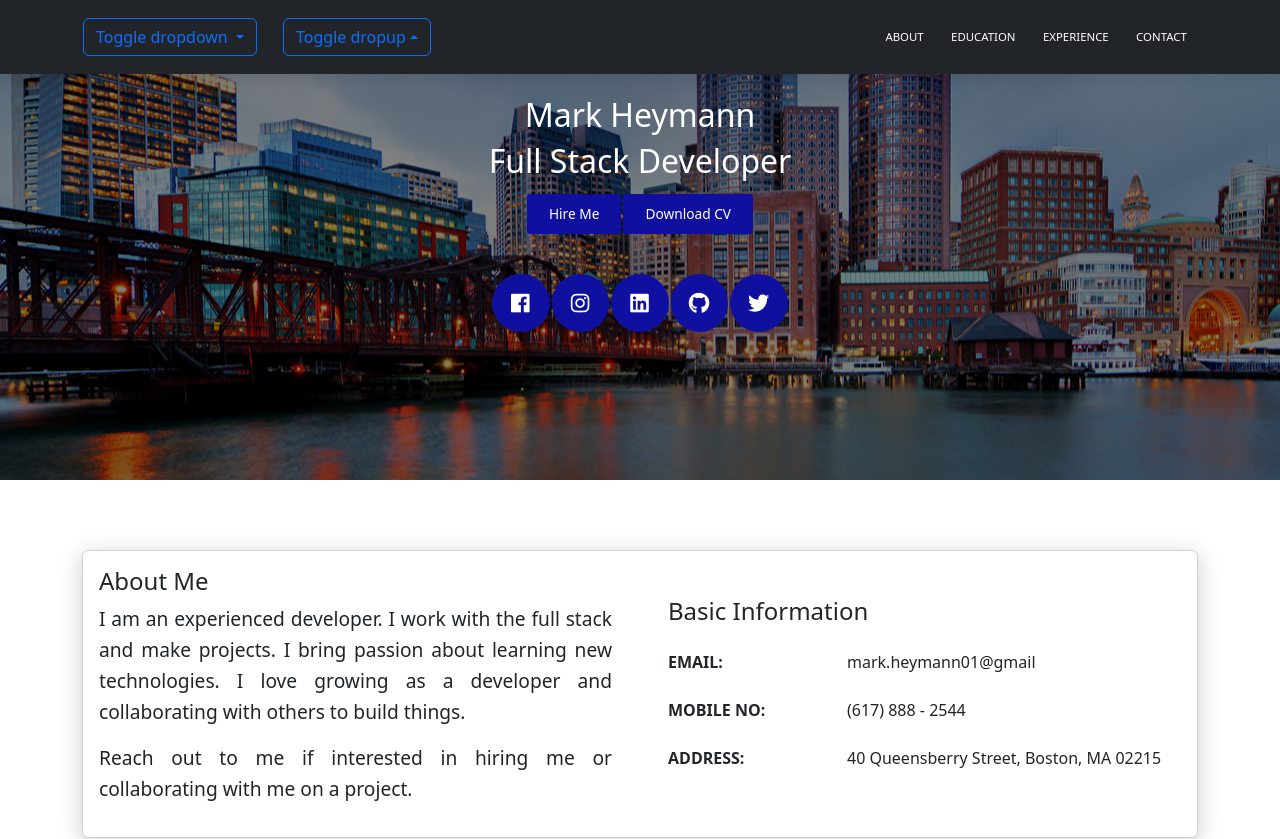
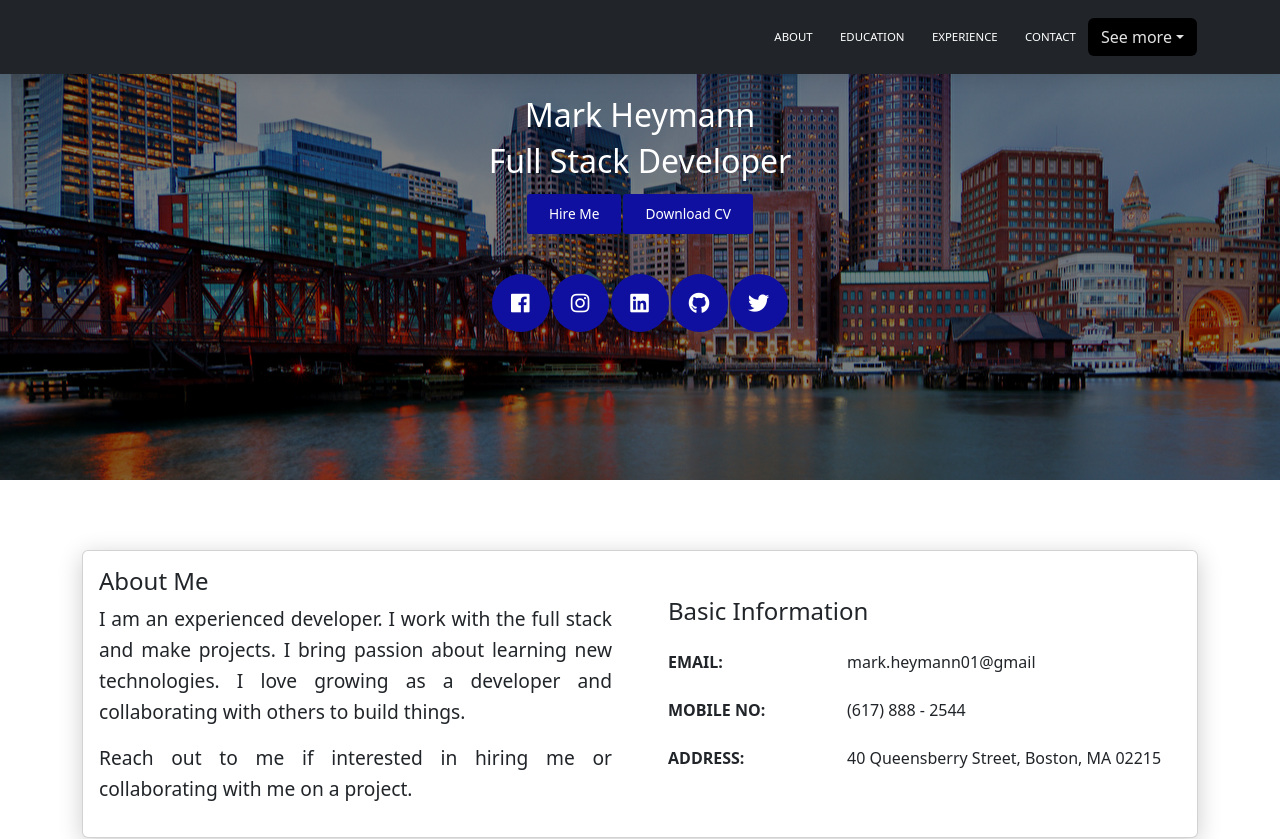
Before and after one commit to heymann-mark/heymann-mark.github.io, an Angular app: page / in a window 1280 px wide. Shown: the top 839 px of the page. Built offline with nearby package versions, Linux system fonts and the light colour scheme.

Commit message:
no popper, no jquery

```diff
--- a/src/app/profile/header/header.component.css
+++ b/src/app/profile/header/header.component.css
@@ -6,3 +6,7 @@
   -webkit-transform: translate3d(0px, 0, 0);
   transform: translate3d(0px, 0, 0);
 }
+.btn{
+  color:#E3E3E3;
+  background-color:#000000;
+}
--- a/src/app/profile/header/header.component.html
+++ b/src/app/profile/header/header.component.html
@@ -3,32 +3,6 @@
       <nav class="navbar navbar-expand-lg fixed-top navbar-dark bg-dark" color-on-scroll="400">
           <div class="container">
           <div class="navbar-translate">
-            <div class="row">
-              <div class="col">
-                <div ngbDropdown class="d-inline-block">
-                  <button type="button" class="btn btn-outline-primary" id="dropdownBasic1" ngbDropdownToggle>
-                    Toggle dropdown
-                  </button>
-                  <div ngbDropdownMenu aria-labelledby="dropdownBasic1">
-                    <button ngbDropdownItem>Action - 1</button>
-                    <button ngbDropdownItem>Another Action</button>
-                    <button ngbDropdownItem>Something else is here</button>
-                  </div>
-                </div>
-              </div>
-
-              <div class="col text-end">
-                <div ngbDropdown placement="top-end" class="d-inline-block">
-                  <button type="button" class="btn btn-outline-primary" id="dropdownBasic2" ngbDropdownToggle>Toggle dropup</button>
-                  <div ngbDropdownMenu aria-labelledby="dropdownBasic2">
-                    <button ngbDropdownItem>Action - 1</button>
-                    <button ngbDropdownItem>Another Action</button>
-                    <button ngbDropdownItem>Something else is here</button>
-                  </div>
-                </div>
-              </div>
-            </div>
-
           </div>
           <div class="collapse navbar-collapse justify-content-end" id="navigation">
               <ul class="navbar-nav">
@@ -45,6 +19,18 @@
                   <a class="nav-link smooth-scroll" href="#contact">Contact</a>
                 </li>
               </ul>
+              <div ngbDropdown class="dropdown" placement="bottom-right">
+                <button class="btn btn-default dropdown-toggle" ngbDropdownToggle>See more</button>
+                <div ngbDropdownMenu>
+                  <a class="dropdown-item" href="#">Photography</a>
+                 <a class="dropdown-item" href="#">Algo Visualizer</a>
+                 <a class="dropdown-item" href="#">Something else here</a>
+                 <div class="dropdown-divider"></div>
+                 <a class="dropdown-item" href="#">Separated link</a>
+                 <div class="dropdown-divider"></div>
+                 <a class="dropdown-item" href="#">One more separated link</a>
+                </div>
+            </div>
             </div>
           </div>
       </nav>
--- a/src/index.html
+++ b/src/index.html
@@ -4,7 +4,7 @@
 <head>
   <meta charset="utf-8">
   <title>Heymann Mark Github Io</title>
-  <script src='https://cdnjs.cloudflare.com/ajax/libs/popper.js/2.9.2/umd/popper.min.js'></script>
+  <!--<script src='https://cdnjs.cloudflare.com/ajax/libs/popper.js/2.9.2/umd/popper.min.js'></script>-->
   <link href="https://use.fontawesome.com/releases/v5.0.6/css/all.css" rel="stylesheet">
   <base href="/">
   <meta name="viewport" content="width=device-width, initial-scale=1">
```
